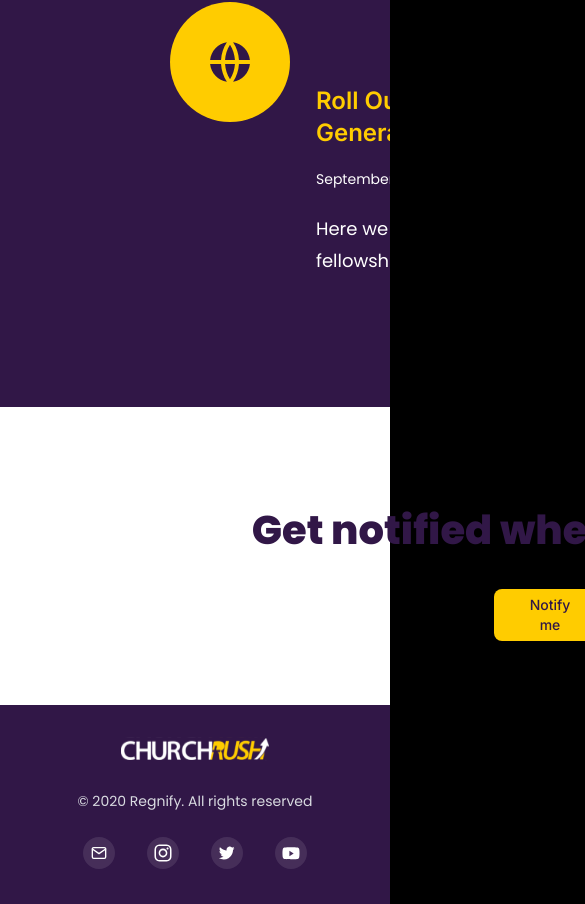
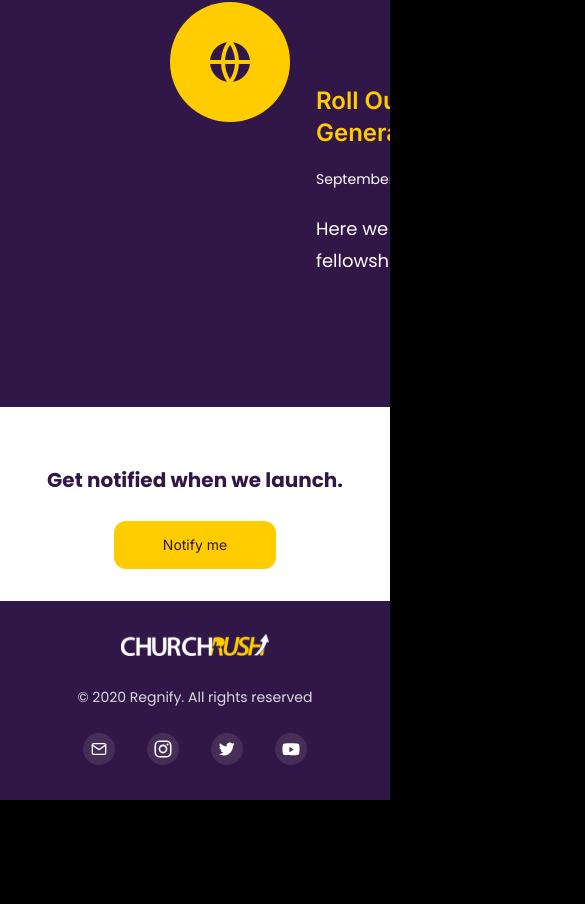
Before and after one commit to Pariola-droid/church-rush, a Vue app: page / in a window 390 px wide. Shown: the part 4138-5042 px from the top of the page, 585 px wide, since content can reach past the window. After the commit the page ends 4938 px from the top, so only its background shows below. Built offline with nearby package versions, Linux system fonts and the light colour scheme; a web font is replaced by a local one.

Commit message:
notify responsiveness - 600px - 100%

```diff
--- a/src/components/landing/Notify.vue
+++ b/src/components/landing/Notify.vue
@@ -85,6 +85,37 @@
 }
 
 
+/* Responsiveness */
+
+/* 600px */
+
+@media (max-width:600px) {
+
+    .notify .wrapper {
+        width: 100%;
+        padding: 32px 20px;
+    }
+
+    .wrapper .content h1 {
+        font-weight: 700;
+        font-size: 20px;
+        line-height: 34px;
+        margin: 24px 0px;
+    }
+
+    .wrapper .content button {
+        border-radius: 12px;
+        font-weight: 400;
+        font-size: 14px;
+        line-height: 20px;
+        color: #311747;
+        padding: 8px 24px;
+        width: 162px;
+        height: 48px;
+    }
+
+}
+
 
 
 </style>
```
